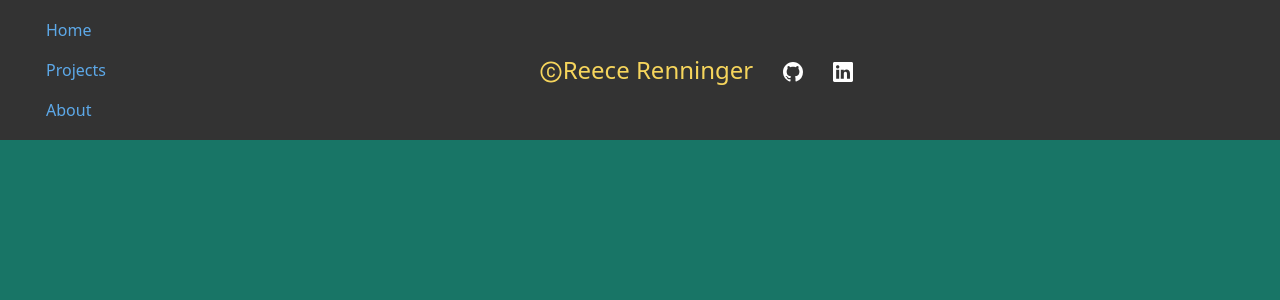
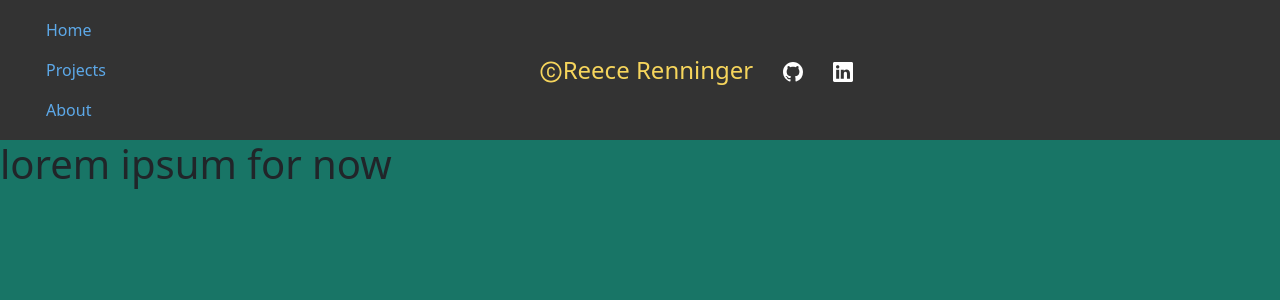
Before and after one commit to ReeceRenninger/My-Portfolio-Page, a React (Create React App) app: page / in a window 1280 px wide. Shown: the top 300 px of the page. Built offline with nearby package versions, Linux system fonts and the light colour scheme.

Commit message:
adjusting header styling, rebrought in home page, may rework into a SPA and use state and react if to manage when projects are shown based off user input

```diff
--- a/src/App.jsx
+++ b/src/App.jsx
@@ -3,7 +3,7 @@ import Header from "./Header.jsx";
 
 import About from './pages/About.jsx';
 import Projects from './pages/Projects.jsx';
-// import Home from './pages/Home.jsx';
+import Home from './pages/Home.jsx';
 
 import {
   BrowserRouter as Router,
@@ -18,7 +18,7 @@ const App = () => {
       <>
       <Router>
           <Header />
-          {/* <Home /> */}
+          <Home />
           <Routes>
             <Route
               exact path="/about"
@@ -29,7 +29,6 @@ const App = () => {
               element={<Projects/>}
             />
           </Routes>
-        {/* <Footer/> */}
       </Router>
       </>
     )
--- a/src/index.css
+++ b/src/index.css
@@ -10,6 +10,7 @@ body{
   background-color: #333;
   color: white;
 }
+
 .contact-info {
   display: flex;
   gap: 10px;
--- a/src/pages/Home.jsx
+++ b/src/pages/Home.jsx
@@ -2,7 +2,7 @@
 const Home = () => {
   return (
     <div className="home">
-     <h1>I am a full stack developer </h1>
+     <h1>lorem ipsum for now </h1>
     </div>
   );
 }
```
